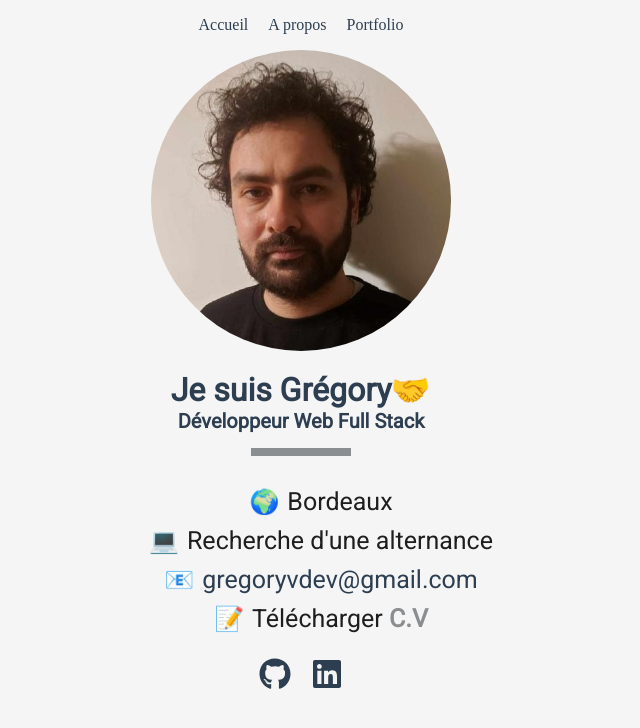
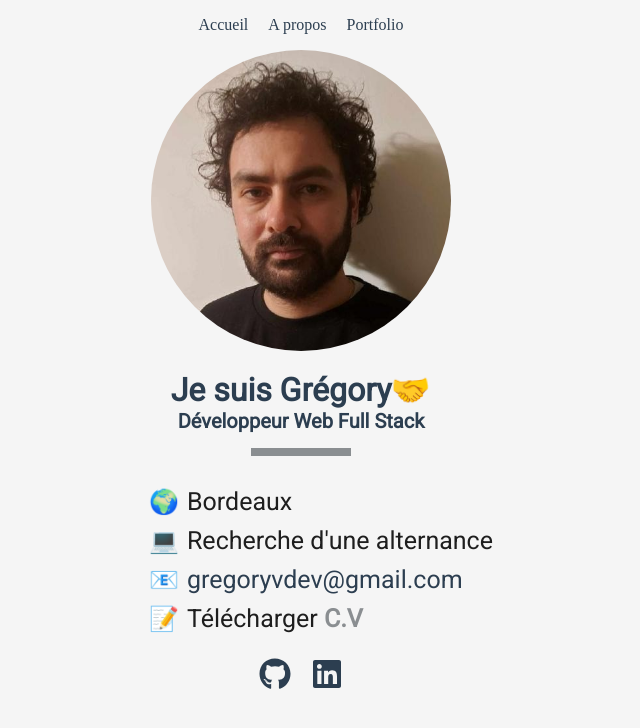
Before and after one commit to GregoryVDev/Portfolio, a React (Vite) app: page / in a window 768 px wide. Shown: the top 728 px of the page, without its empty margins (83-723 px from the left). Built offline with nearby package versions, Linux system fonts and the light colour scheme.

Commit message:
Added flex-start for the container-infos className

```diff
--- a/src/index.css
+++ b/src/index.css
@@ -244,6 +244,10 @@ section img {
     width: 50%;
   }
 
+  .container-infos {
+    align-items: flex-start;
+  }
+
   .container-infos li {
     font-size: 25px;
     text-align: center;
```
